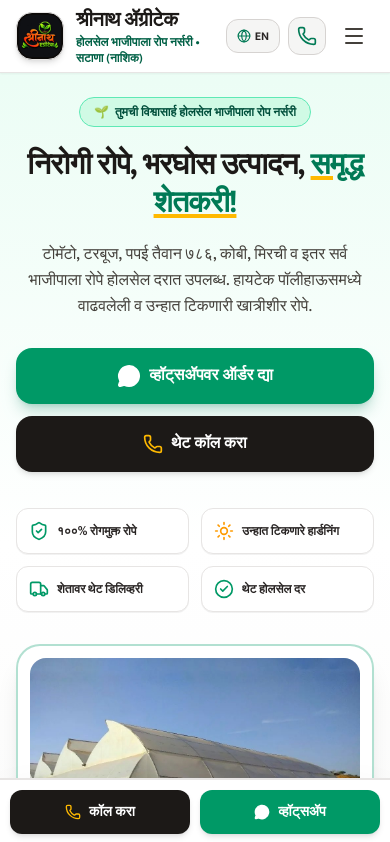
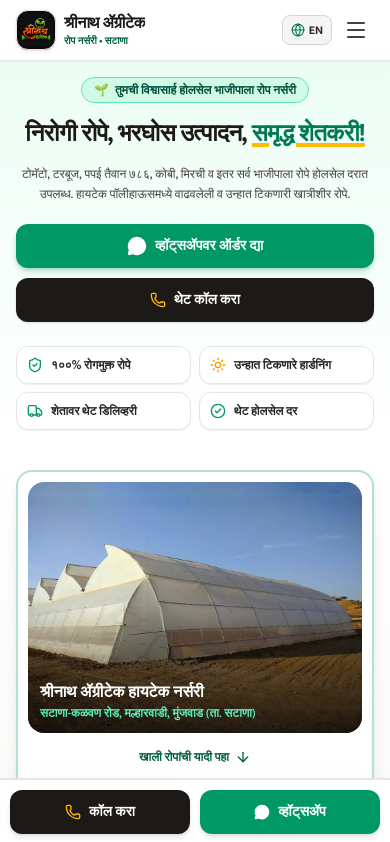
Before and after one commit to ravichavan9970/Shreenath_Agritech, a React (Vite) app: page / in a window 390 px wide. Shown: the top 842 px of the page. Built offline with nearby package versions, Linux system fonts and the light colour scheme.

Commit message:
Optimize mobile view: eliminate header overflow, improve typography hierarchy, and fix spacing

```diff
--- a/src/components/ContactSection.jsx
+++ b/src/components/ContactSection.jsx
@@ -142,7 +142,7 @@
         </div>
 
         {/* Footer Bottom */}
-        <div className="pt-6 text-center text-xs text-stone-500 font-semibold">
+        <div className="pt-6 pb-20 sm:pb-6 text-center text-xs text-stone-500 font-semibold">
           <p>© {new Date().getFullYear()} श्रीनाथ ॲग्रीटेक (Shrinath Agritech) • सटाणा-कळवण रोड, मल्हारवाडी, मुंजवाड, ता. सटाणा, जि. नाशिक - ४२३३०१.</p>
           <p className="mt-1 text-emerald-600 font-bold">शेतकऱ्यांच्या सेवेत तत्पर!</p>
         </div>
--- a/src/components/Hero.jsx
+++ b/src/components/Hero.jsx
@@ -3,13 +3,13 @@
 
 export default function Hero({ lang, contact, onOpenBookingModal }) {
   return (
-    <section className="relative bg-gradient-to-b from-emerald-50 via-white to-stone-50 pt-6 pb-12 sm:pt-10 sm:pb-16 border-b border-stone-200">
+    <section className="relative bg-gradient-to-b from-emerald-50 via-white to-stone-50 pt-4 pb-8 sm:pt-10 sm:pb-16 border-b border-stone-200">
       <div className="max-w-7xl mx-auto px-4 sm:px-6 lg:px-8">
-        <div className="grid lg:grid-cols-12 gap-8 lg:gap-10 items-center">
+        <div className="grid lg:grid-cols-12 gap-6 lg:gap-10 items-center">
           {/* Left Text & Big Buttons */}
-          <div className="lg:col-span-7 space-y-5 text-center lg:text-left">
+          <div className="lg:col-span-7 space-y-4 sm:space-y-5 text-center lg:text-left">
             {/* Tag */}
-            <div className="inline-flex items-center gap-1.5 bg-emerald-100 border border-emerald-300 px-3.5 py-1.5 rounded-full text-emerald-900 text-xs sm:text-sm font-bold">
+            <div className="inline-flex items-center gap-1.5 bg-emerald-100 border border-emerald-300 px-3 py-1 sm:px-3.5 sm:py-1.5 rounded-full text-emerald-900 text-xs sm:text-sm font-bold">
               <span>🌱</span>
               <span>
                 {lang === 'mr'
@@ -19,7 +19,7 @@
             </div>
 
             {/* Headline */}
-            <h1 className="text-3xl sm:text-5xl lg:text-6xl font-black text-stone-900 tracking-tight leading-tight">
+            <h1 className="text-2xl sm:text-4xl lg:text-5xl font-black text-stone-900 tracking-tight leading-tight">
               {lang === 'mr' ? (
                 <>
                   निरोगी रोपे, भरघोस उत्पादन,{' '}
@@ -38,14 +38,14 @@
             </h1>
 
             {/* Subtitle */}
-            <p className="text-base sm:text-lg text-stone-700 leading-relaxed font-medium max-w-2xl mx-auto lg:mx-0">
+            <p className="text-xs sm:text-base text-stone-700 leading-relaxed font-medium max-w-2xl mx-auto lg:mx-0">
               {lang === 'mr'
                 ? 'टोमॅटो, टरबूज, पपई तैवान ७८६, कोबी, मिरची व इतर सर्व भाजीपाला रोपे होलसेल दरात उपलब्ध. हायटेक पॉलीहाऊसमध्ये वाढवलेली व उन्हात टिकणारी खात्रीशीर रोपे.'
                 : 'Wholesale seedlings for Tomato, Watermelon, Papaya Taiwan 786, Cabbage, Chilli and more. Hardened inside climate-controlled polyhouses.'}
             </p>
 
-            {/* Two Giant Buttons */}
-            <div className="flex flex-col sm:flex-row items-stretch sm:items-center justify-center lg:justify-start gap-3 pt-2">
+            {/* Two Action Buttons */}
+            <div className="flex flex-col sm:flex-row items-stretch sm:items-center justify-center lg:justify-start gap-2.5 sm:gap-3 pt-1">
               <a
                 href={`https://wa.me/${contact.whatsapp}?text=${encodeURIComponent(
                   lang === 'mr'
@@ -54,47 +54,47 @@
                 )}`}
                 target="_blank"
                 rel="noreferrer"
-                className="flex items-center justify-center gap-2 bg-emerald-600 hover:bg-emerald-700 text-white px-6 py-4 rounded-2xl font-black text-base sm:text-lg shadow-lg shadow-emerald-700/25 transition active:scale-95"
+                className="flex items-center justify-center gap-2 bg-emerald-600 hover:bg-emerald-700 text-white px-5 py-3 sm:py-4 rounded-xl sm:rounded-2xl font-black text-sm sm:text-lg shadow-md sm:shadow-lg shadow-emerald-700/25 transition active:scale-95 cursor-pointer"
               >
-                <MessageCircle className="w-6 h-6 fill-white" />
+                <MessageCircle className="w-5 h-5 sm:w-6 sm:h-6 fill-white" />
                 <span>{lang === 'mr' ? 'व्हॉट्सॲपवर ऑर्डर द्या' : 'Order on WhatsApp'}</span>
               </a>
 
               <a
                 href={`tel:${contact.phone}`}
-                className="flex items-center justify-center gap-2 bg-stone-900 hover:bg-stone-800 text-white px-6 py-4 rounded-2xl font-black text-base sm:text-lg shadow-md transition active:scale-95"
+                className="flex items-center justify-center gap-2 bg-stone-900 hover:bg-stone-800 text-white px-5 py-3 sm:py-4 rounded-xl sm:rounded-2xl font-black text-sm sm:text-lg shadow-sm sm:shadow-md transition active:scale-95 cursor-pointer"
               >
-                <Phone className="w-5 h-5 text-amber-400" />
+                <Phone className="w-4 h-4 sm:w-5 sm:h-5 text-amber-400" />
                 <span>{lang === 'mr' ? 'थेट कॉल करा' : 'Call Directly'}</span>
               </a>
             </div>
 
             {/* 4 Simple Highlights */}
-            <div className="grid grid-cols-2 gap-3 pt-4 text-left">
-              <div className="flex items-center gap-2 bg-white p-3 rounded-xl border border-stone-200 shadow-2xs">
-                <ShieldCheck className="w-5 h-5 text-emerald-600 shrink-0" />
-                <span className="text-xs sm:text-sm font-bold text-stone-800">
+            <div className="grid grid-cols-2 gap-2 sm:gap-3 pt-2 text-left">
+              <div className="flex items-center gap-2 bg-white p-2.5 sm:p-3 rounded-xl border border-stone-200 shadow-2xs">
+                <ShieldCheck className="w-4 h-4 sm:w-5 sm:h-5 text-emerald-600 shrink-0" />
+                <span className="text-xs sm:text-sm font-bold text-stone-800 leading-tight">
                   {lang === 'mr' ? '१००% रोगमुक्त रोपे' : '100% Disease-Free'}
                 </span>
               </div>
 
-              <div className="flex items-center gap-2 bg-white p-3 rounded-xl border border-stone-200 shadow-2xs">
-                <Sun className="w-5 h-5 text-amber-500 shrink-0" />
-                <span className="text-xs sm:text-sm font-bold text-stone-800">
+              <div className="flex items-center gap-2 bg-white p-2.5 sm:p-3 rounded-xl border border-stone-200 shadow-2xs">
+                <Sun className="w-4 h-4 sm:w-5 sm:h-5 text-amber-500 shrink-0" />
+                <span className="text-xs sm:text-sm font-bold text-stone-800 leading-tight">
                   {lang === 'mr' ? 'उन्हात टिकणारे हार्डनिंग' : 'Sun-Hardened'}
                 </span>
               </div>
 
-              <div className="flex items-center gap-2 bg-white p-3 rounded-xl border border-stone-200 shadow-2xs">
-                <Truck className="w-5 h-5 text-emerald-600 shrink-0" />
-                <span className="text-xs sm:text-sm font-bold text-stone-800">
+              <div className="flex items-center gap-2 bg-white p-2.5 sm:p-3 rounded-xl border border-stone-200 shadow-2xs">
+                <Truck className="w-4 h-4 sm:w-5 sm:h-5 text-emerald-600 shrink-0" />
+                <span className="text-xs sm:text-sm font-bold text-stone-800 leading-tight">
                   {lang === 'mr' ? 'शेतावर थेट डिलिव्हरी' : 'Farm Gate Delivery'}
                 </span>
               </div>
 
-              <div className="flex items-center gap-2 bg-white p-3 rounded-xl border border-stone-200 shadow-2xs">
-                <CheckCircle2 className="w-5 h-5 text-emerald-600 shrink-0" />
-                <span className="text-xs sm:text-sm font-bold text-stone-800">
+              <div className="flex items-center gap-2 bg-white p-2.5 sm:p-3 rounded-xl border border-stone-200 shadow-2xs">
+                <CheckCircle2 className="w-4 h-4 sm:w-5 sm:h-5 text-emerald-600 shrink-0" />
+                <span className="text-xs sm:text-sm font-bold text-stone-800 leading-tight">
                   {lang === 'mr' ? 'थेट होलसेल दर' : 'Wholesale Rates'}
                 </span>
               </div>
@@ -102,8 +102,8 @@
           </div>
 
           {/* Right Real Nursery Photo Card */}
-          <div className="lg:col-span-5">
-            <div className="bg-white rounded-3xl p-3 border-2 border-emerald-600/30 shadow-xl overflow-hidden">
+          <div className="lg:col-span-5 mt-4 lg:mt-0">
+            <div className="bg-white rounded-2xl sm:rounded-3xl p-2.5 sm:p-3 border-2 border-emerald-600/30 shadow-lg overflow-hidden">
               <div className="relative rounded-2xl overflow-hidden aspect-[4/3]">
                 <img
                   src="/images/polyhouse-nursery-1.jpg"
--- a/src/components/Navbar.jsx
+++ b/src/components/Navbar.jsx
@@ -15,24 +15,25 @@
   return (
     <header className="sticky top-0 z-40 bg-white/98 backdrop-blur-md border-b border-stone-200 shadow-xs">
       <div className="max-w-7xl mx-auto px-4 sm:px-6 lg:px-8">
-        <div className="flex items-center justify-between h-18 sm:h-20">
+        <div className="flex items-center justify-between py-2.5 sm:py-3.5 min-h-[60px] sm:min-h-[76px]">
           {/* Logo & Name */}
-          <a href="#" className="flex items-center gap-3">
-            <div className="w-12 h-12 sm:w-14 sm:h-14 rounded-2xl overflow-hidden bg-stone-950 shadow-md border border-stone-200 shrink-0 flex items-center justify-center p-0.5">
+          <a href="#" className="flex items-center gap-2 sm:gap-3 min-w-0 max-w-[70%] sm:max-w-none">
+            <div className="w-10 h-10 sm:w-14 sm:h-14 rounded-xl sm:rounded-2xl overflow-hidden bg-stone-950 shadow-sm border border-stone-200 shrink-0 flex items-center justify-center p-0.5">
               <img
                 src={contact.logo || "/images/logo.jpg"}
                 alt="श्रीनाथ ॲग्रीटेक लोगो"
-                className="w-full h-full object-cover rounded-xl"
+                className="w-full h-full object-cover rounded-lg sm:rounded-xl"
               />
             </div>
-            <div>
-              <div className="flex items-baseline gap-1">
-                <span className="text-xl sm:text-2xl font-black text-stone-900 tracking-tight">
+            <div className="min-w-0">
+              <div className="flex items-baseline">
+                <span className="text-base sm:text-2xl font-black text-stone-900 tracking-tight leading-snug truncate">
                   {lang === 'mr' ? 'श्रीनाथ ॲग्रीटेक' : 'Shrinath Agritech'}
                 </span>
               </div>
-              <p className="text-xs sm:text-xs font-bold text-emerald-800">
-                {lang === 'mr' ? 'होलसेल भाजीपाला रोप नर्सरी • सटाणा (नाशिक)' : 'Wholesale Vegetable Seedling Nursery • Satana'}
+              <p className="text-[10px] sm:text-xs font-bold text-emerald-800 leading-tight truncate">
+                <span className="sm:hidden">{lang === 'mr' ? 'रोप नर्सरी • सटाणा' : 'Vegetable Nursery • Satana'}</span>
+                <span className="hidden sm:inline">{lang === 'mr' ? 'होलसेल भाजीपाला रोप नर्सरी • सटाणा (नाशिक)' : 'Wholesale Vegetable Seedling Nursery • Satana'}</span>
               </p>
             </div>
           </a>
@@ -87,12 +88,12 @@
             </a>
           </div>
 
-          {/* Mobile Right: Lang + Call + Menu Button */}
-          <div className="flex lg:hidden items-center gap-2">
+          {/* Mobile Right: Lang + Menu Button */}
+          <div className="flex lg:hidden items-center gap-1.5 sm:gap-2 shrink-0">
             {setLang && (
               <button
                 onClick={() => setLang(lang === 'mr' ? 'en' : 'mr')}
-                className="flex items-center gap-1 bg-stone-100 hover:bg-stone-200 text-stone-800 px-2.5 py-2 rounded-xl text-xs font-bold border border-stone-300 cursor-pointer"
+                className="flex items-center gap-1 bg-stone-100 hover:bg-stone-200 text-stone-800 px-2 py-1.5 rounded-lg text-xs font-bold border border-stone-300 cursor-pointer"
                 title="भाषा बदला / Change Language"
               >
                 <Globe className="w-3.5 h-3.5 text-emerald-700" />
@@ -100,17 +101,9 @@
               </button>
             )}
 
-            <a
-              href={`tel:${contact.phone}`}
-              className="sm:hidden p-2 rounded-xl bg-stone-100 text-stone-900 border border-stone-300"
-              title="Call"
-            >
-              <Phone className="w-5 h-5 text-emerald-700" />
-            </a>
-
             <button
               onClick={() => setIsOpen(!isOpen)}
-              className="p-2 rounded-xl text-stone-700 hover:bg-emerald-50 transition cursor-pointer"
+              className="p-1.5 sm:p-2 rounded-xl text-stone-700 hover:bg-emerald-50 transition cursor-pointer"
               aria-label="Menu"
             >
               {isOpen ? <X className="w-6 h-6" /> : <Menu className="w-6 h-6" />}
```
